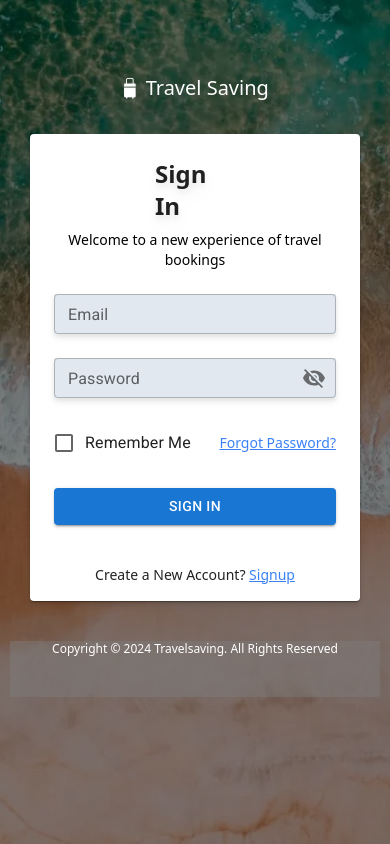
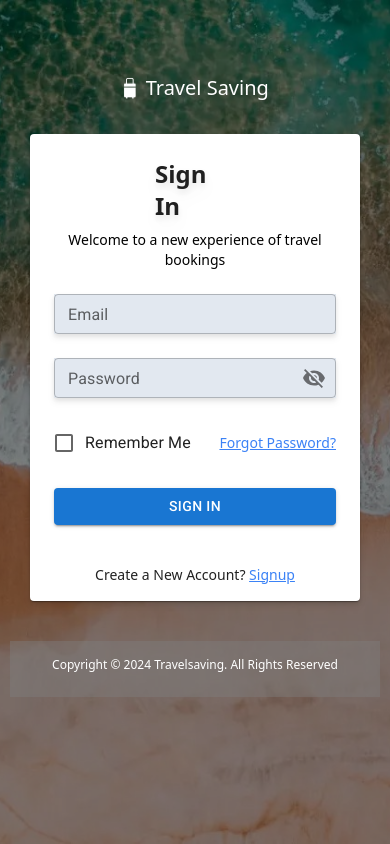
Before and after one commit to ruthhegade15/Signin, a React (Vite) app: page / in a window 390 px wide. Built offline with nearby package versions, Linux system fonts and the light colour scheme.

Commit message:
sigin Page

```diff
--- a/src/Components/Login.jsx
+++ b/src/Components/Login.jsx
@@ -112,11 +112,12 @@ function Login() {
                 </Card>
             </div>
         </div>
+
+        <ToastContainer />
         <div className=" w-full mt-10 relative z-5 h-14">
-            <div className="bg-white opacity-40 absolute inset-0"></div>
-            <span className="z-10 relative text-center text-xs md:text-sm text-white flex justify-center font-medium">Copyright © 2024 Travelsaving. All Rights Reserved</span>
+            <div className="bg-white opacity-40 absolute inset-0 w-[100%]"></div>
+            <span className="z-10 relative text-center text-xs md:text-sm text-white flex justify-center font-medium lg:pt-1 pt-4 ">Copyright © 2024 Travelsaving. All Rights Reserved</span>
         </div>
-        <ToastContainer />
     </>
 );
 
```
